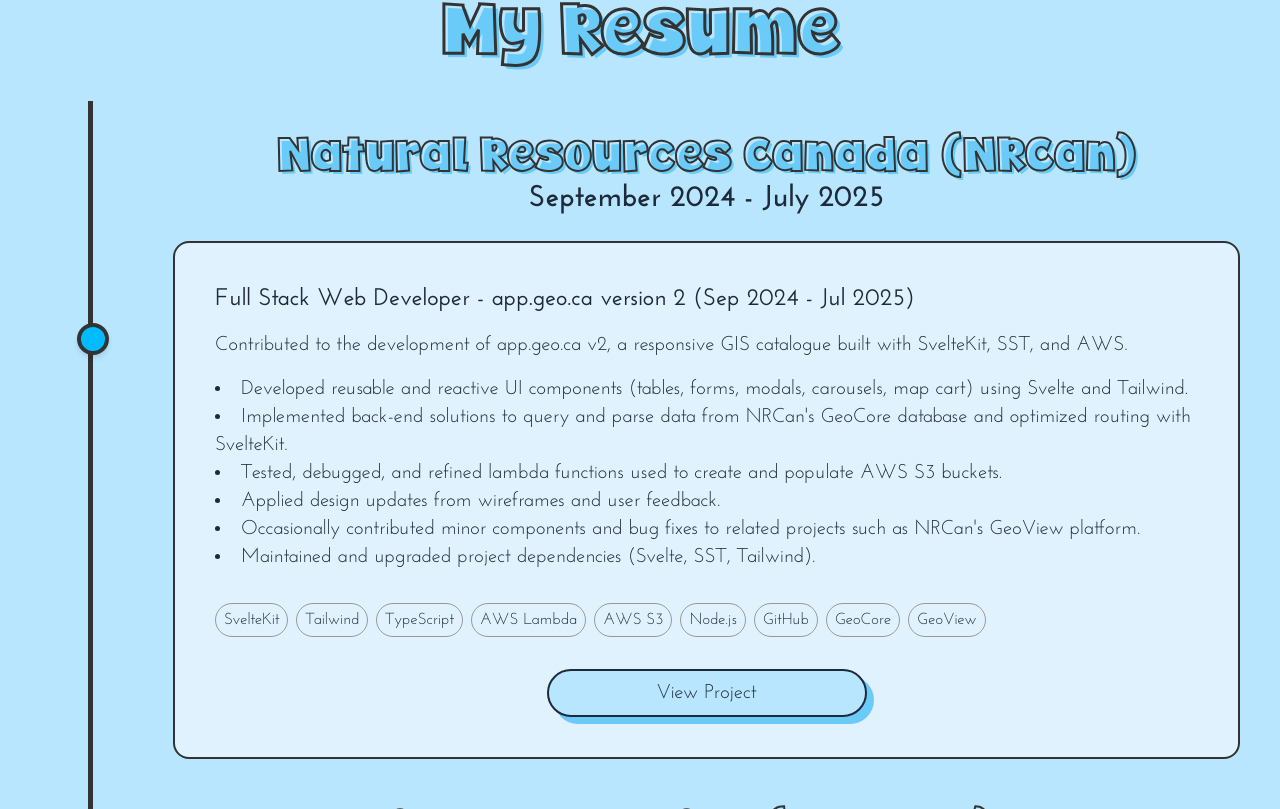
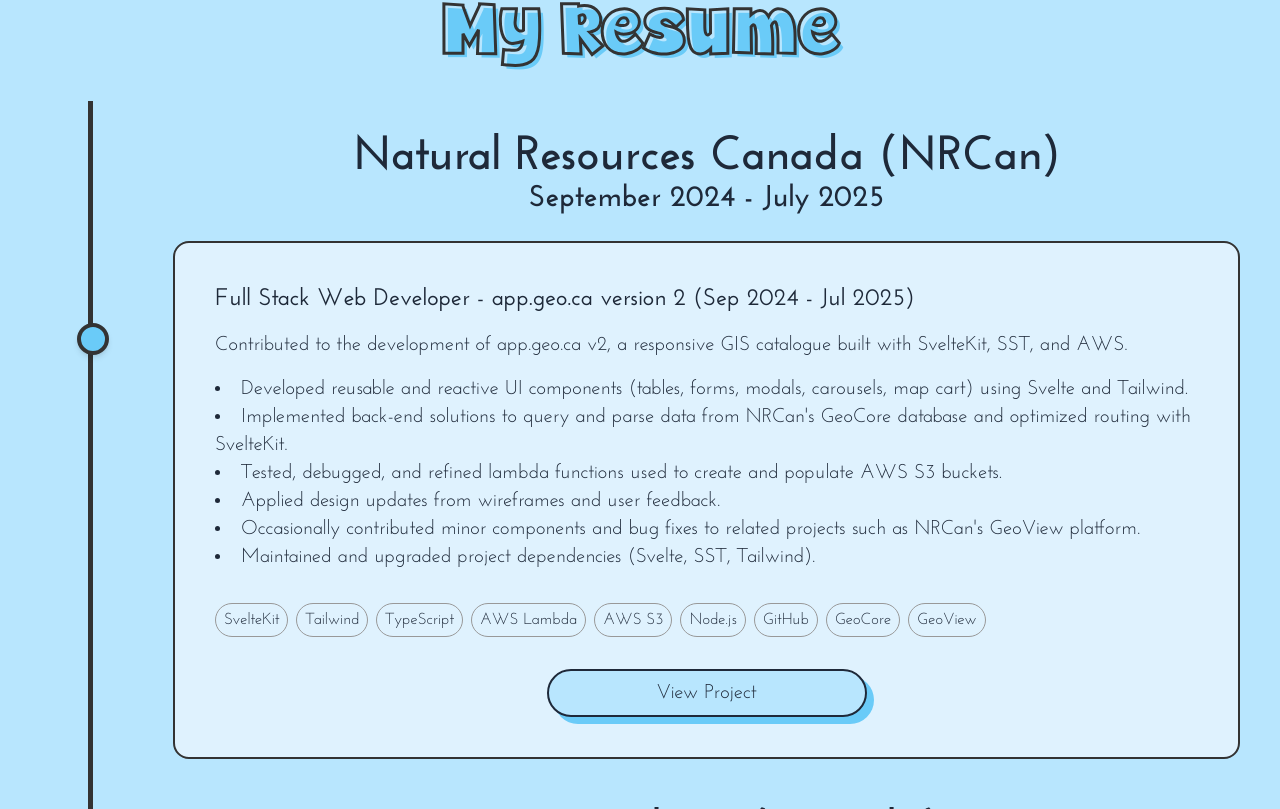
Before and after one commit to LBercovitch/portfolio, a React (Vite) app in the folder portfolio/: page /portfolio/about in a window 1280 px wide. Shown: the part 1151-1960 px from the top of the page. Built offline with nearby package versions, Linux system fonts and the light colour scheme.

Commit message:
updating font

```diff
--- a/portfolio/src/components/time-line/time-line.jsx
+++ b/portfolio/src/components/time-line/time-line.jsx
@@ -7,11 +7,7 @@ function TimeLine() {
     <div className="font-josefin-sans text-gray-800 text-xl md:ml-12 md:mb-24 md:pl-20 md:border-l-5 md:border-[#333]">
       {resumeItems.map(({ id, dates, organization, projects }) => (
         <div key={id}>
-          <h2 className="w-full mt-8 text-center
-            font-super-carnival text-transparent text-3xl sm:text-5xl
-            text-stroke-color-[#333] text-stroke-width-[2px]
-            text-shadow-[2px_2px_#6acbf8] sm:text-shadow-[3px_3px_#6acbf8]"
-          >
+          <h2 className="w-full mt-8 text-center font-josefin-sans-bold text-3xl md:text-5xl">
             {organization}
           </h2>
           <h3 className="font-josefin-sans-bold text-center text-3xl mb-6">
@@ -19,7 +15,7 @@ function TimeLine() {
           </h3>
           {projects.map((project) => (
             <div key={project.id} className="relative mb-12 border-2 border-[#333] bg-sky-100 rounded-2xl p-10">
-              <span className="hidden md:block absolute left-[-98px] top-20 w-8 h-8 bg-sky-400 border-4 border-[#333] rounded-full shadow-md" />
+              <span className="hidden md:block absolute left-[-98px] top-20 w-8 h-8 bg-[#6acbf8] border-4 border-[#333] rounded-full shadow-md" />
               <Project project={project} />
             </div>
           ))}
```
